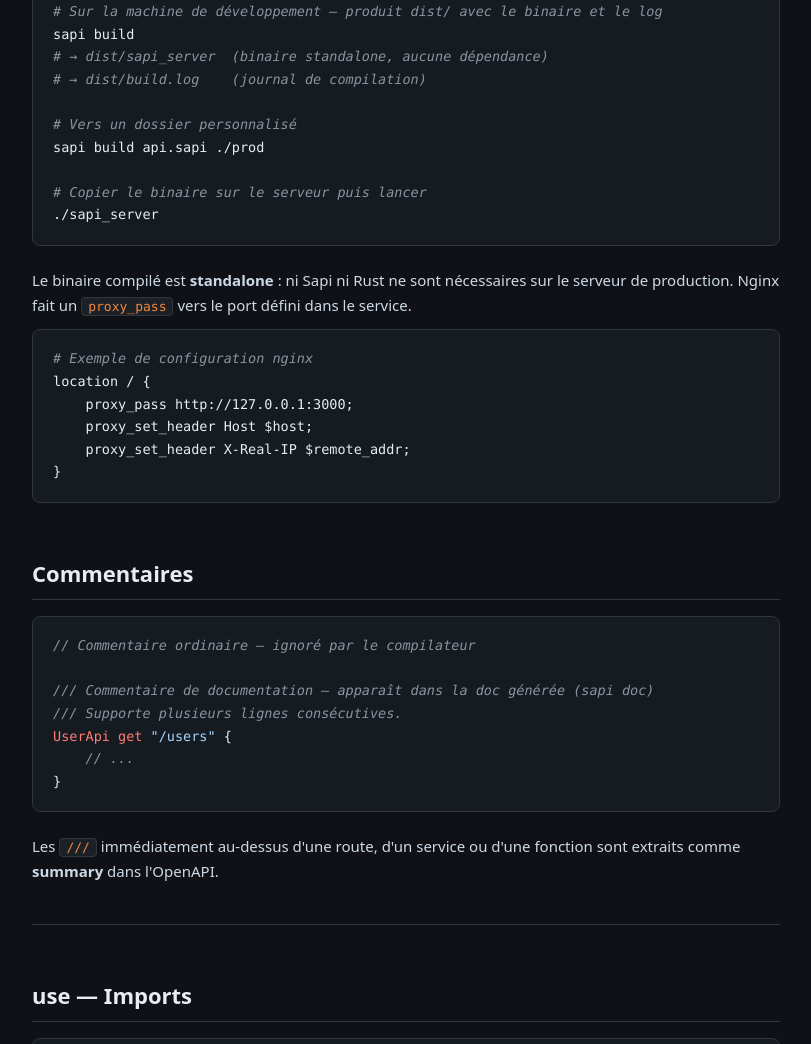
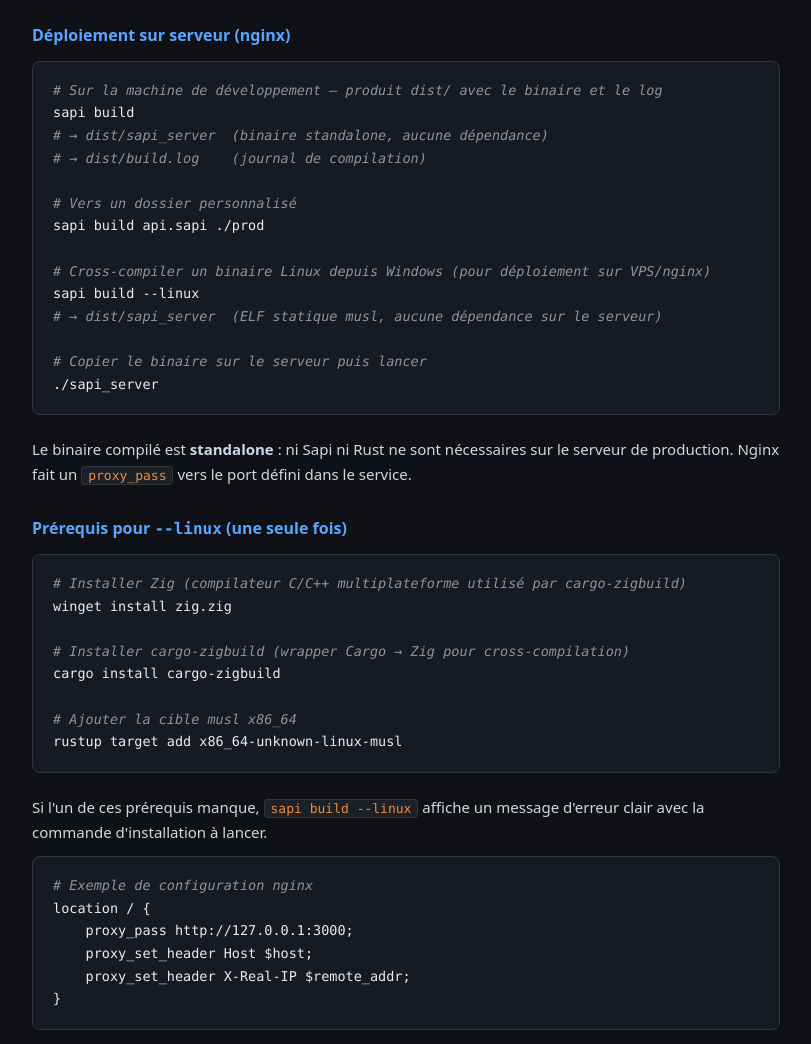
Before and after one commit to dSlyders/sapi-lang, a plain HTML site: page V1/Documentation/sapi.html in a window 1280 px wide. Shown: the part 1290-2334 px from the top of the page, without its empty margins (284-1095 px from the left). Drawn offline with Linux system fonts and the light colour scheme.

Commit message:
V1: --linux/--win build flags, pre-flight checks, updated doc

```diff
--- a/V1/Documentation/sapi.html
+++ b/V1/Documentation/sapi.html
@@ -240,6 +240,8 @@
       <tr><th>Commande</th><th>Description</th></tr>
       <tr><td><code>sapi build [fichier.sapi]</code></td><td>Compile en mode release. Produit <code>sapi_server</code> + <code>build.log</code> dans <code>./dist/</code>.</td></tr>
       <tr><td><code>sapi build [fichier.sapi] &lt;dossier&gt;</code></td><td>Idem, dans le dossier spécifié. Ex : <code>sapi build ./prod</code></td></tr>
+      <tr><td><code>sapi build --linux</code></td><td>Cross-compile un binaire Linux musl x86_64 (statique) depuis Windows.</td></tr>
+      <tr><td><code>sapi build --win</code></td><td>Force la compilation pour Windows (utile sur Linux).</td></tr>
       <tr><td><code>sapi run [fichier.sapi]</code></td><td>Compile et lance le serveur une fois (redémarrage manuel requis après modification).</td></tr>
       <tr><td><code>sapi watch [fichier.sapi]</code></td><td>Compile, lance et <strong>redémarre automatiquement</strong> à chaque sauvegarde du <code>.sapi</code>. Idéal en développement.</td></tr>
       <tr><td><code>sapi doc [fichier.sapi]</code></td><td>Génère l'OpenAPI JSON sur stdout.</td></tr>
@@ -264,9 +266,24 @@ sapi build
 <span class="cm"># Vers un dossier personnalisé</span>
 sapi build api.sapi ./prod
 
+<span class="cm"># Cross-compiler un binaire Linux depuis Windows (pour déploiement sur VPS/nginx)</span>
+sapi build --linux
+<span class="cm"># → dist/sapi_server  (ELF statique musl, aucune dépendance sur le serveur)</span>
+
 <span class="cm"># Copier le binaire sur le serveur puis lancer</span>
 ./sapi_server</code></pre>
     <p>Le binaire compilé est <strong>standalone</strong> : ni Sapi ni Rust ne sont nécessaires sur le serveur de production. Nginx fait un <code>proxy_pass</code> vers le port défini dans le service.</p>
+
+    <h3>Prérequis pour <code>--linux</code> (une seule fois)</h3>
+    <pre><code><span class="cm"># Installer Zig (compilateur C/C++ multiplateforme utilisé par cargo-zigbuild)</span>
+winget install zig.zig
+
+<span class="cm"># Installer cargo-zigbuild (wrapper Cargo → Zig pour cross-compilation)</span>
+cargo install cargo-zigbuild
+
+<span class="cm"># Ajouter la cible musl x86_64</span>
+rustup target add x86_64-unknown-linux-musl</code></pre>
+    <p>Si l'un de ces prérequis manque, <code>sapi build --linux</code> affiche un message d'erreur clair avec la commande d'installation à lancer.</p>
 
     <pre><code><span class="cm"># Exemple de configuration nginx</span>
 location / {
```
Also changed, not shown: V1/CHANGE.md (+2 -0 lines), 2 other files.
